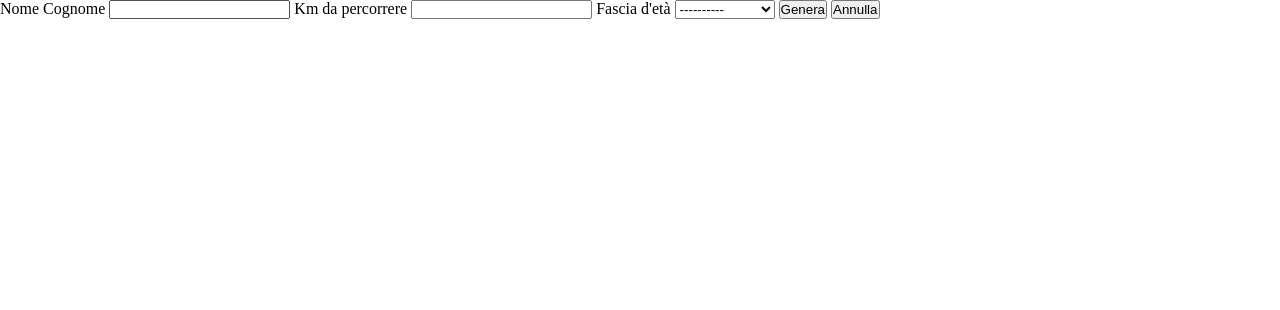
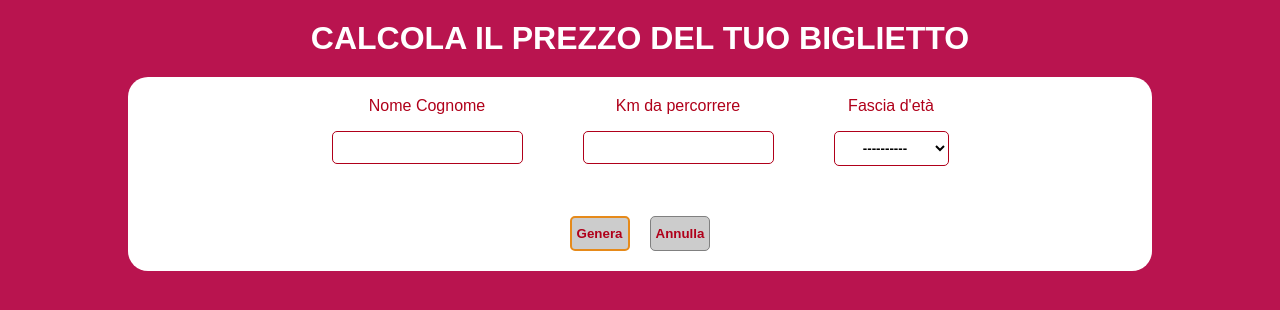
Before and after one commit to AlexNunzi/js-biglietto-treno-form, a plain HTML site: page index.html in a window 1280 px wide. Drawn offline with Linux system fonts and the light colour scheme.

Commit message:
Stilizzazione contenitore del form

```diff
--- a/css/style.css
+++ b/css/style.css
@@ -3,3 +3,97 @@
     padding: 0;
     box-sizing: border-box;
 }
+
+:root{
+    --primary-color: #B9144F;
+    --form-color: #B0001A;
+    --button-background: #CCCCCC;
+    --text-white: #ffffff;
+    --button-focus: #E68A1A;
+    --button-normal: #808080;
+}
+
+body{
+    background-color: var(--primary-color);
+    text-align: center;
+    font-family: sans-serif;
+}
+
+
+.d-flex{
+    display: flex;
+}
+
+.d-none{
+    display: none;
+}
+
+.d-block{
+    display: block;
+}
+
+.justify-center{
+    justify-content: center;
+}
+
+h1{
+    color: var(--text-white);
+    margin: 20px;
+}
+
+.container{
+    width: 80%;
+    max-width: 1170px;
+    margin: auto;
+    padding: 20px;
+    background-color: #ffffff;
+}
+
+.formContainer{
+    margin-bottom: 20px;
+}
+
+.formContainer label{
+    color: var(--form-color);
+    margin-bottom: 16px;
+}
+
+.formContainer input,
+.formContainer select{
+    background-color: #ffffff;
+    border: 1.5px solid var(--form-color);
+    border-radius: 5px;
+    text-align: center;
+    padding: 8px 5px;
+    font-weight: 600;
+}
+
+.inputContainer{
+    margin: 0 30px;
+}
+
+.container button{
+    margin: 0 10px;
+}
+
+.container button{
+    background-color: var(--button-background);
+    color: var(--form-color);
+    border: 1px solid var(--button-normal);
+    border-radius: 5px;
+    padding: 8px 5px;
+    font-weight: bold;
+}
+
+.container button.focus{
+    border-width: 2px;
+    border-color: var(--button-focus);
+}
+
+.rounded{
+    border-radius: 20px;
+}
+
+.formInfo{
+    margin-bottom: 50px;
+}
--- a/index.html
+++ b/index.html
@@ -10,22 +10,37 @@
     <body>
 
         <main>
-            <label for="userName">Nome Cognome</label>
+            <h1>CALCOLA IL PREZZO DEL TUO BIGLIETTO</h1>
+
+            <div class="container formContainer rounded">
+                <div class="formInfo d-flex justify-center">
+                    <div class="inputContainer">
+                        <label class="d-block" for="userName">Nome Cognome</label>
                         <input id="userName" type="text" />
+                    </div>
 
-            <label for="travel">Km da percorrere</label>
+                    <div class="inputContainer">
+                        <label class="d-block" for="travel">Km da percorrere</label>
                         <input id="travelDistance" type="text" />
+                    </div>
 
-            <label for="userAge">Fascia d'età</label>
+                    <div class="inputContainer">
+                        <label class="d-block" for="userAge">Fascia d'età</label>
                         <select name="" id="userAge">
                             <option value="0">----------</option>
                             <option value="1">Maggiorenne</option>
                             <option value="2">Minorenne</option>
                             <option value="3">Senior</option>
                         </select>
+                    </div>
+                </div>
+                <div class="formButton d-flex justify-center">
+                    <button class="focus" id="startButton">Genera</button>
+                    <button id="resetButton">Annulla</button>
+                </div>
+            </div>
 
-            <button id="startButton">Genera</button>
-            <button id="resetButton">Annulla</button>
+            <div class="container d-none"></div>
         </main>
 
         <script type="text/javascript" src="js/main.js"></script>
```
Lines whose indentation alone changed are shown as unchanged.
